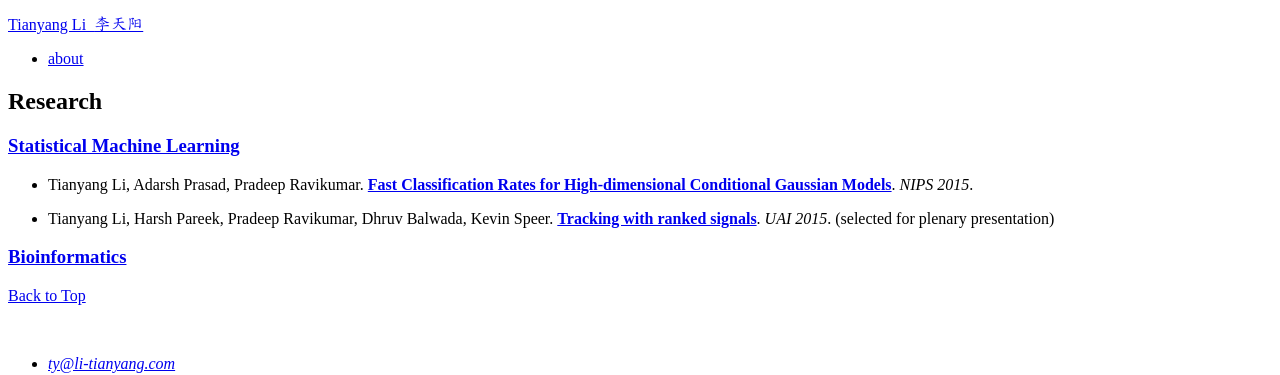
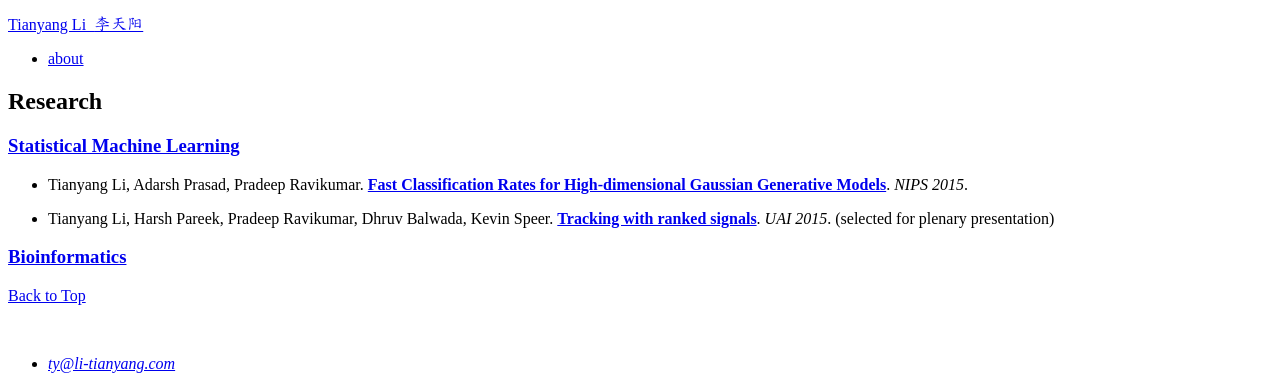
Before and after one commit to li-tianyang/li-tianyang.github.com, a Jekyll site: the page built from research/index.md, in a window 1280 px wide. Shown: the top 375 px of the page. Built offline with Jekyll 4.4.1, drawn with Linux system fonts in a browser that asks for light colours.

Commit message:
paper title change

```diff
--- a/research/index.md
+++ b/research/index.md
@@ -9,7 +9,7 @@ description: ""
 
 ### [Statistical Machine Learning](./)
 
-* Tianyang Li, Adarsh Prasad, Pradeep Ravikumar. **[Fast Classification Rates for High-dimensional Conditional Gaussian Models](./)**. *NIPS 2015*.
+* Tianyang Li, Adarsh Prasad, Pradeep Ravikumar. **[Fast Classification Rates for High-dimensional Gaussian Generative Models](./)**. *NIPS 2015*.
 
 * Tianyang Li, Harsh Pareek, Pradeep Ravikumar, Dhruv Balwada, Kevin Speer. **[Tracking with ranked signals](./papers/uai-2015-tracking.pdf)**. *UAI 2015*. (selected for plenary presentation)
 
```
